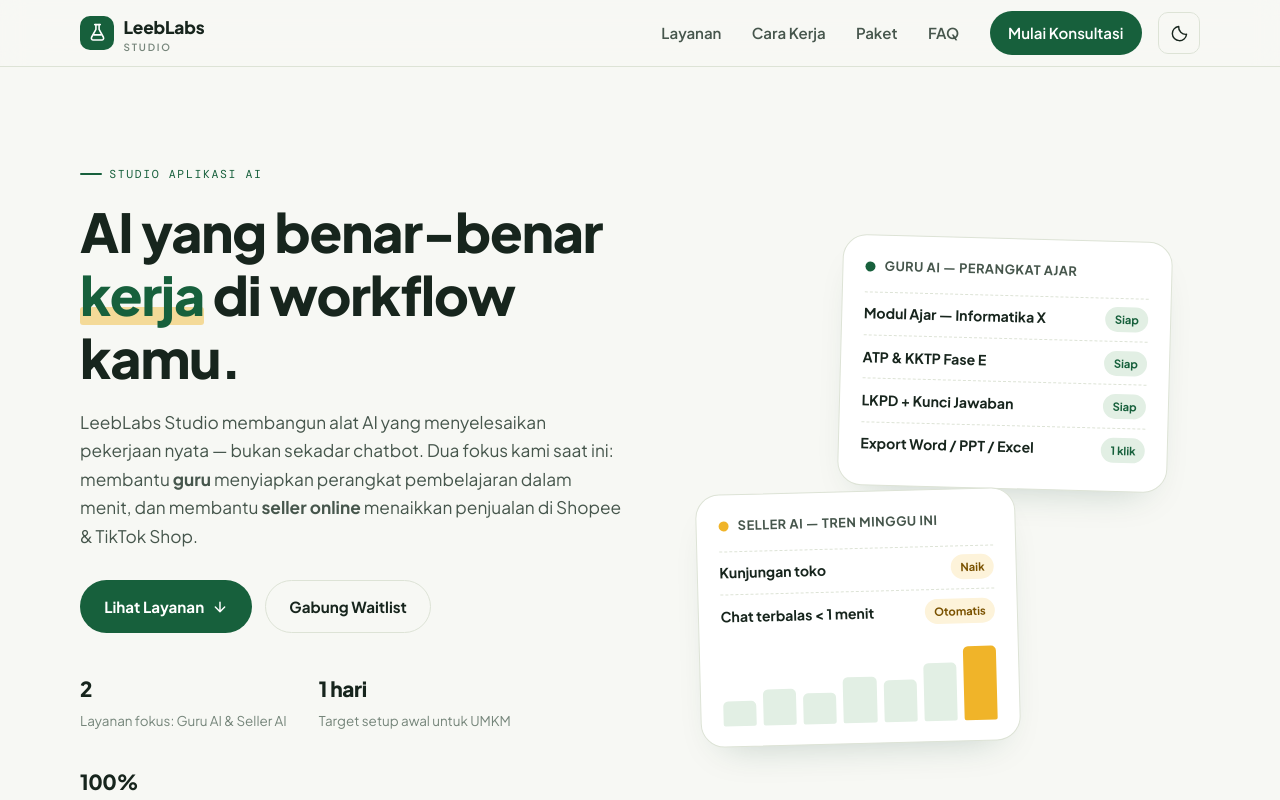
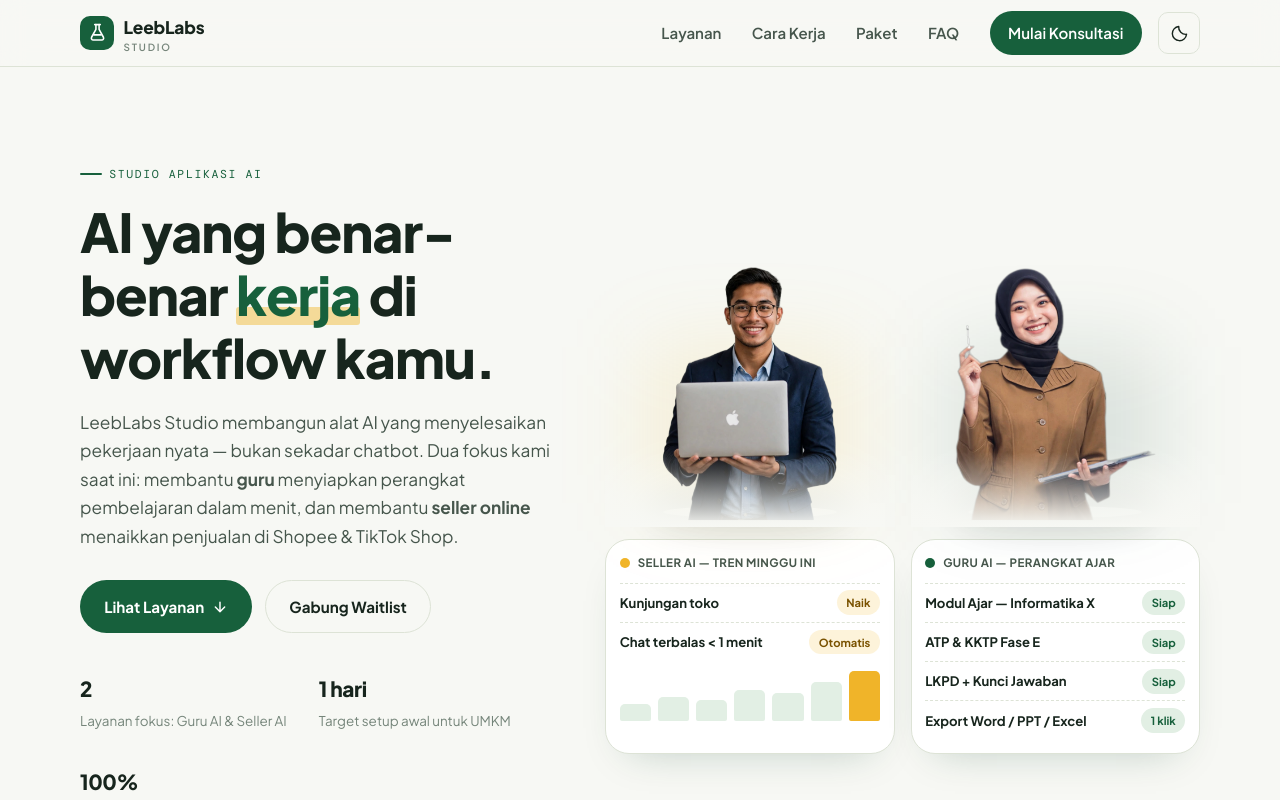
Before and after one commit to LeebSite/LeebLabs-Studio, a React (Vite) app: page / in a window 1280 px wide. Shown: the top 800 px of the page. Built offline with nearby package versions, Linux system fonts and the light colour scheme.

Commit message:
update: fix ui hero section

```diff
--- a/src/components/Hero.tsx
+++ b/src/components/Hero.tsx
@@ -71,7 +71,47 @@
 
 function ProductPreview() {
   return (
-    <div className="hero__visual" aria-hidden="true">
+    <div className="hero__visual">
+      <article className="hero__product hero__product--seller">
+        <div className="hero__portrait hero__portrait--seller">
+          <span className="hero__portrait-shadow" aria-hidden="true" />
+          <img
+            src={new URL("../public/hero-akuntan-sama-ukuran.webp", import.meta.url).href}
+            alt="Akuntan pria bekerja menggunakan laptop"
+            width="1024"
+            height="1024"
+          />
+        </div>
+        <div className="mock mock--seller">
+          <div className="mock__head">
+            <span className="mock__dot mock__dot--amber" />
+            <span>SELLER AI — TREN MINGGU INI</span>
+          </div>
+          <div className="mock__row">
+            <b>Kunjungan toko</b>
+            <span className="pill pill--amber">Naik</span>
+          </div>
+          <div className="mock__row">
+            <b>Chat terbalas &lt; 1 menit</b>
+            <span className="pill pill--amber">Otomatis</span>
+          </div>
+          <div className="bars">
+            {Array.from({ length: 7 }, (_, index) => (
+              <i key={index} className={index === 6 ? "hot" : undefined} />
+            ))}
+          </div>
+        </div>
+      </article>
+      <article className="hero__product hero__product--guru">
+        <div className="hero__portrait hero__portrait--guru">
+          <span className="hero__portrait-shadow" aria-hidden="true" />
+          <img
+            src={new URL("../public/hero-guru-sama-ukuran.webp", import.meta.url).href}
+            alt="Guru perempuan mengenakan seragam cokelat"
+            width="1024"
+            height="1024"
+          />
+        </div>
         <div className="mock mock--guru">
           <div className="mock__head">
             <span className="mock__dot" />
@@ -94,25 +134,7 @@
             <span className="pill pill--ok">1 klik</span>
           </div>
         </div>
-      <div className="mock mock--seller">
-        <div className="mock__head">
-          <span className="mock__dot mock__dot--amber" />
-          <span>SELLER AI — TREN MINGGU INI</span>
-        </div>
-        <div className="mock__row">
-          <b>Kunjungan toko</b>
-          <span className="pill pill--amber">Naik</span>
-        </div>
-        <div className="mock__row">
-          <b>Chat terbalas &lt; 1 menit</b>
-          <span className="pill pill--amber">Otomatis</span>
-        </div>
-        <div className="bars">
-          {Array.from({ length: 7 }, (_, index) => (
-            <i key={index} className={index === 6 ? "hot" : undefined} />
-          ))}
-        </div>
-      </div>
+      </article>
     </div>
   );
 }
--- a/src/styles.css
+++ b/src/styles.css
@@ -190,7 +190,7 @@
    6. HERO
    ============================================================ */
 .hero { padding: clamp(3rem, 7vw, 5.5rem) 0 clamp(3.5rem, 7vw, 5rem); overflow: hidden; }
-.hero__grid { display: grid; grid-template-columns: 1.05fr .95fr; gap: clamp(2rem, 5vw, 4rem); align-items: center; }
+.hero__grid { display: grid; grid-template-columns: minmax(0, .45fr) minmax(0, .55fr); gap: clamp(1.5rem, 3vw, 2.5rem); align-items: center; }
 
 .hero h1 { font-size: clamp(2.15rem, 4.6vw, 3.35rem); font-weight: 800; margin-bottom: 1.15rem; }
 .hero h1 em { font-style: normal; color: var(--brand); position: relative; white-space: nowrap; }
@@ -206,26 +206,32 @@
 .hero__stats div span { font-size: .84rem; color: var(--ink-mute); }
 
 /* Mock UI cards di hero — ilustrasi produk, dibangun murni CSS */
-.hero__visual { position: relative; min-height: 505px; }
+.hero__visual { display: grid; grid-template-columns: repeat(2, minmax(0, 1fr)); grid-auto-rows: 1fr; gap: 16px; align-items: stretch; min-width: 0; }
+.hero__product { display: flex; flex-direction: column; gap: .7rem; min-width: 0; }
+.hero__portrait { position: relative; height: 300px; flex: none; display: flex; align-items: flex-end; justify-content: center; isolation: isolate; }
+.hero__portrait::before { content: ""; position: absolute; z-index: -1; left: 14%; right: 14%; bottom: 8%; height: 52%; filter: blur(42px); }
+.hero__portrait--seller::before { background: color-mix(in srgb, var(--accent) 14%, transparent); }
+.hero__portrait--guru::before { background: color-mix(in srgb, var(--brand-deep) 12%, transparent); }
+.hero__portrait::after { content: ""; position: absolute; z-index: 1; inset: 75% 0 0; background: linear-gradient(to bottom, transparent, var(--bg)); pointer-events: none; }
+.hero__portrait-shadow { position: absolute; z-index: -1; left: 20%; right: 20%; bottom: 3%; height: 12px; border-radius: 50%; box-shadow: 0 0 30px 12px color-mix(in srgb, var(--ink) 14%, transparent); }
+.hero__portrait img { position: relative; z-index: 0; display: block; width: 100%; height: 300px; object-fit: contain; object-position: center bottom; }
 .mock {
   background: var(--surface); border: 1px solid var(--line); border-radius: var(--radius-l);
-  box-shadow: var(--shadow); padding: 1.25rem 1.35rem;
+  box-shadow: var(--shadow); padding: .85rem;
 }
-.mock__head { display: flex; align-items: center; gap: .6rem; margin-bottom: .9rem; }
+.hero__product .mock { flex: 1; min-width: 0; }
+.mock__head { display: flex; align-items: center; gap: .5rem; margin-bottom: .65rem; }
 .mock__dot { width: 10px; height: 10px; border-radius: 50%; background: var(--brand); flex: none; }
 .mock__dot--amber { background: var(--accent); }
-.mock__head span { font-size: .8rem; font-weight: 700; letter-spacing: .04em; color: var(--ink-soft); }
-.mock__row { display: flex; justify-content: space-between; align-items: center; padding: .55rem 0; border-top: 1px dashed var(--line); font-size: .88rem; }
+.mock__head span { font-size: .72rem; font-weight: 700; letter-spacing: .035em; color: var(--ink-soft); }
+.mock__row { display: flex; justify-content: space-between; align-items: center; gap: .35rem; padding: .42rem 0; border-top: 1px dashed var(--line); font-size: .82rem; }
 .mock__row:first-of-type { border-top: none; }
-.mock__row b { font-weight: 700; }
+.mock__row b { min-width: 0; font-weight: 700; }
 .pill { font-size: .7rem; font-weight: 700; padding: .2rem .6rem; border-radius: 999px; }
 .pill--ok { background: var(--brand-tint); color: var(--brand); }
 .pill--amber { background: var(--accent-tint); color: var(--accent-ink); }
 
-.mock--guru { position: absolute; top: 0; right: 6%; width: min(330px, 82%); transform: rotate(1.5deg); }
-.mock--seller { position: absolute; bottom: 0; left: 0; width: min(320px, 82%); transform: rotate(-1.5deg); }
-
-.bars { display: flex; align-items: flex-end; gap: 7px; height: 74px; margin-top: .9rem; }
+.bars { display: flex; align-items: flex-end; gap: 7px; height: 50px; margin-top: .65rem; }
 .bars i { flex: 1; border-radius: 5px 5px 2px 2px; background: var(--brand-tint); }
 .bars i.hot { background: var(--accent); }
 .bars i:nth-child(1) { height: 34%; } .bars i:nth-child(2) { height: 48%; }
@@ -233,13 +239,10 @@
 .bars i:nth-child(5) { height: 56%; } .bars i:nth-child(6) { height: 78%; }
 .bars i:nth-child(7) { height: 100%; }
 
-@media (max-width: 900px) {
+@media (max-width: 720px) {
   .hero__grid { grid-template-columns: 1fr; }
-  .hero__visual { min-height: 505px; max-width: 480px; }
-}
-@media (max-width: 480px) {
-  .hero__visual { min-height: 540px; }
-  .mock--guru, .mock--seller { width: 92%; }
+  .hero__visual { grid-template-columns: 1fr; }
+  .hero__portrait, .hero__portrait img { height: 240px; }
 }
 
 /* Strip audiens */
```
Also changed, not shown: src/public/hero-akuntan-sama-ukuran.webp (added), src/public/hero-guru-sama-ukuran.webp (added). Lines whose indentation alone changed are shown as unchanged.
